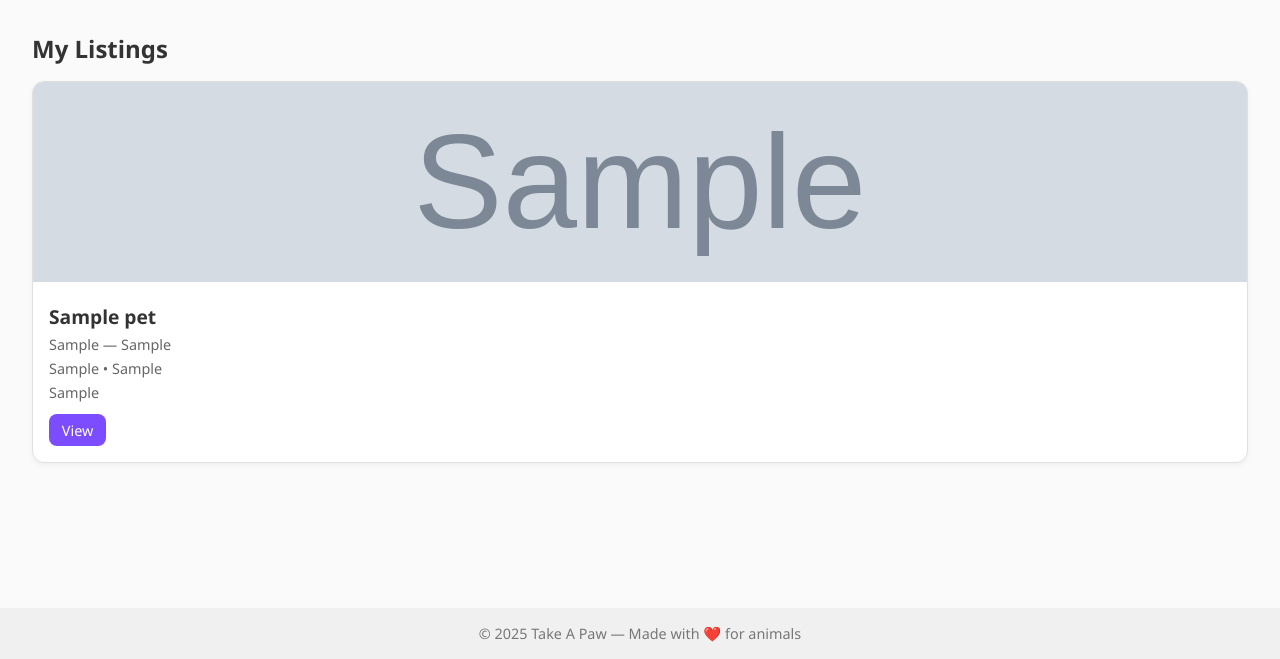
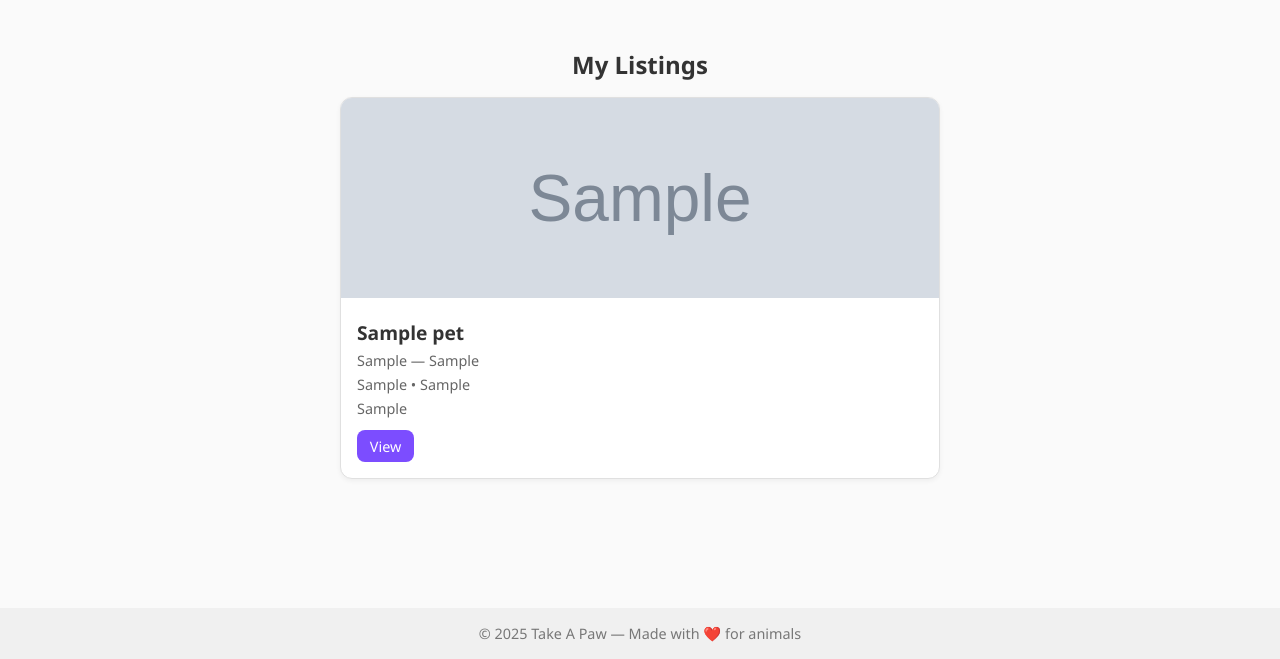
Before and after one commit to Lachi7/take-a-paw1, a Flask app: page /me/listings in a window 1280 px wide. Shown: the part 141-800 px from the top of the page. Run offline with Flask 3, Linux system fonts and the light colour scheme; the visitor is signed in with stand-in values (Sample User, id 1); tables that the repository leaves empty hold one stand-in row (values such as "Sample post"); grey boxes marked "Sample" are stand-in pictures.

Commit message:
fixed displaying of pets in favorites/listnings

```diff
--- a/src/app/static/style.css
+++ b/src/app/static/style.css
@@ -80,10 +80,19 @@ main {
   padding: 2rem;
 }
 
+.content-wrapper {
+  max-width: 1100px;
+  margin: 0 auto;
+  padding: 1rem;
+}
+
 .pet-list {
-  display: grid;
-  grid-template-columns: repeat(auto-fit, minmax(260px, 1fr));
+  display: flex;
+  flex-direction: column;
   gap: 1.5rem;
+  width: 100%;
+  max-width: 600px;  /* good card width */
+  margin: 0 auto;    /* center the column on page */
 }
 
 .pet-card {
@@ -104,12 +113,10 @@ main {
 }
 
 .pet-info { padding: 1rem; }
-
 .pet-info h2 {
   font-size: 1.2rem;
   margin-bottom: 0.3rem;
 }
-
 .species, .meta, .location { font-size: 0.9rem; color: #666; margin-bottom: 0.3rem; }
 /* Base outline button */
 .btn.outline {
--- a/src/app/templates/favorites.html
+++ b/src/app/templates/favorites.html
@@ -1,7 +1,9 @@
 {% extends "base.html" %} {% block title %}My Favorites — Take A Paw{% endblock
 %} {% block content %}
 {% if pets %}
-<h2>My Favorites</h2>
+<div class="content-wrapper">
+  <h2 style="justify-self: center;">My Favorites</h2>
+
 <section class="pet-list">
   {% for pet in pets %}
   <div class="pet-card">
@@ -16,6 +18,7 @@
   </div>
   {% endfor %}
 </section>
+</div>
 {% else %}
 <div class="empty-state">
     <img src="/static/nofavorites.jpg" alt="No pets" class="empty-illustration">
--- a/src/app/templates/my_listings.html
+++ b/src/app/templates/my_listings.html
@@ -1,7 +1,10 @@
 {% extends "base.html" %} {% block title %}My Listings — Take A Paw{% endblock
 %} {% block content %}
 {% if pets %}
-<h2>My Listings</h2>
+
+<div class="content-wrapper">
+  <h2 style="justify-self: center;">My Listings</h2>
+
 <section class="pet-list">
   {% for pet in pets %}
   <div class="pet-card">
@@ -19,6 +22,8 @@
   </div>
   {% endfor %}
 </section>
+<div class="content-wrapper">
+
 {% else %}
 <div class="empty-state">
     <img src="/static/nolisting.png" alt="No pets" class="empty-illustration">
```
